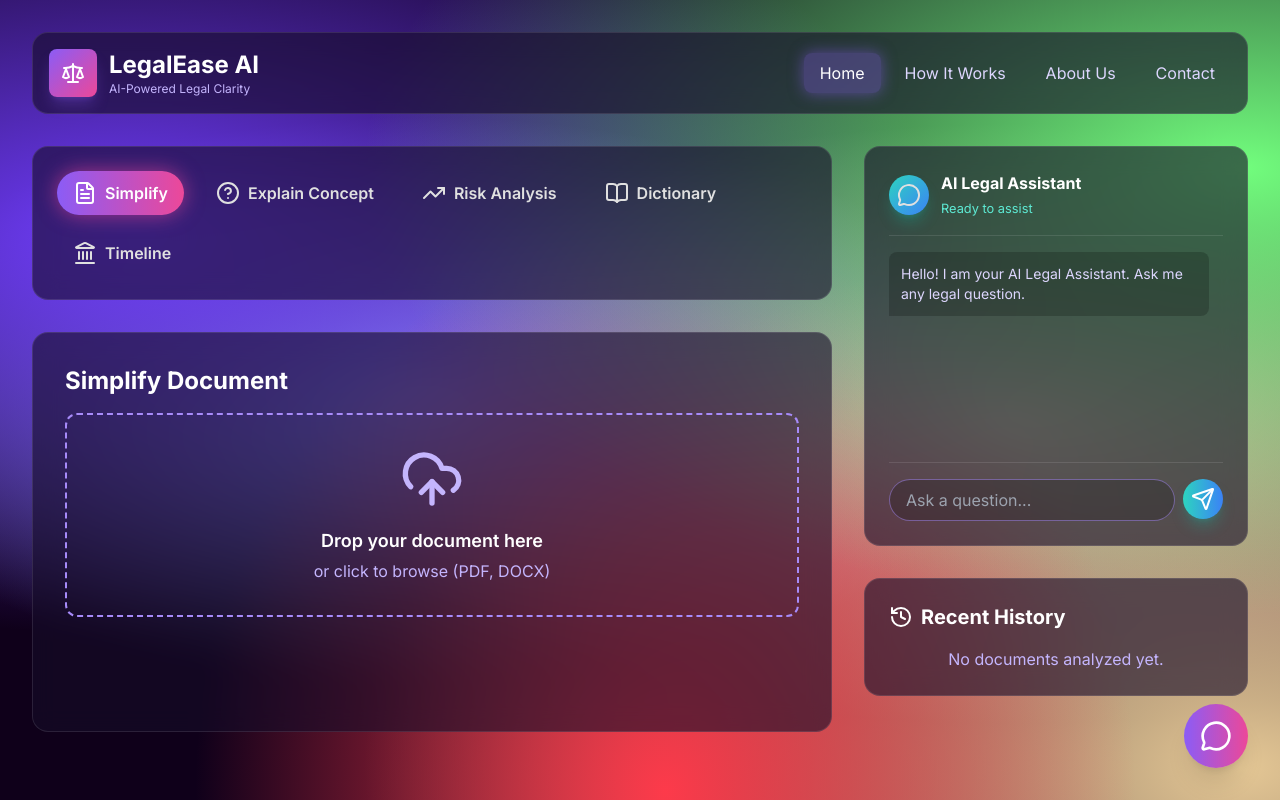
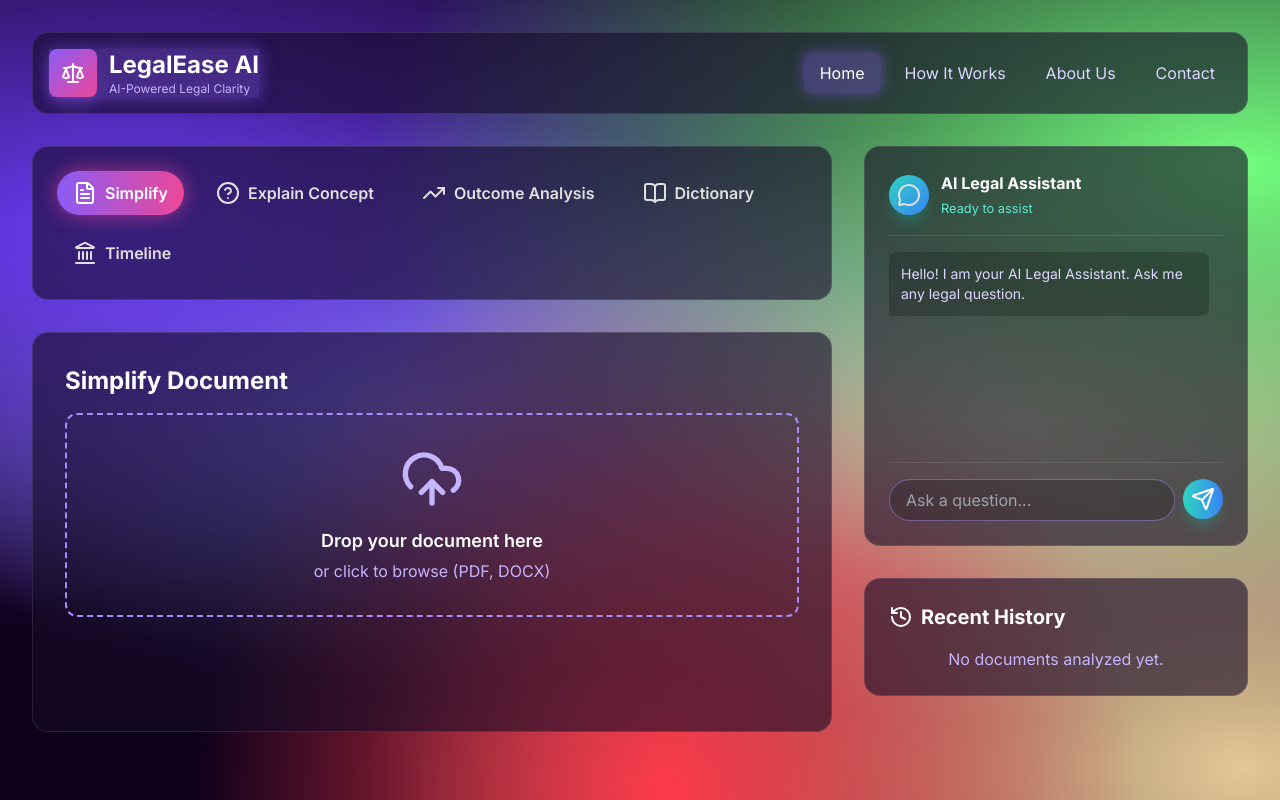
Before and after one commit to Srishti7-7/LegalEase-AI, a Flask app: page / in a window 1280 px wide. Run offline with Flask 3, Linux system fonts and the light colour scheme; some libraries are stand-ins or nearby versions.

```diff
--- a/templates/index.html
+++ b/templates/index.html
@@ -20,7 +20,7 @@
 
         <header class="glass-card rounded-2xl p-4 mb-8">
             <div class="container mx-auto flex justify-between items-center">
-                <a href="#" class="flex items-center gap-3 nav-link" data-page="home">
+                <a href="#" class="flex items-center gap-3 nav-link active" data-page="home">
                     <div class="w-12 h-12 bg-gradient-to-br from-violet-500 to-pink-500 rounded-lg flex items-center justify-center shadow-lg shadow-violet-500/30">
                         <i data-lucide="scale" class="text-white"></i>
                     </div>
@@ -55,7 +55,7 @@
                             <div class="flex flex-wrap gap-2 sm:gap-4">
                                 <button class="tab-button flex-grow sm:flex-grow-0 flex items-center justify-center gap-2 px-4 py-2.5 rounded-full font-semibold transition-all duration-300 active" data-tab="simplify"><i data-lucide="file-text"></i>Simplify</button>
                                 <button class="tab-button flex-grow sm:flex-grow-0 flex items-center justify-center gap-2 px-4 py-2.5 rounded-full font-semibold transition-all duration-300" data-tab="explain"><i data-lucide="help-circle"></i>Explain Concept</button>
-                                <button class="tab-button flex-grow sm:flex-grow-0 flex items-center justify-center gap-2 px-4 py-2.5 rounded-full font-semibold transition-all duration-300" data-tab="predict"><i data-lucide="trending-up"></i>Risk Analysis</button>
+                                <button class="tab-button flex-grow sm:flex-grow-0 flex items-center justify-center gap-2 px-4 py-2.5 rounded-full font-semibold transition-all duration-300" data-tab="predict"><i data-lucide="trending-up"></i>Outcome Analysis</button>
                                 <button class="tab-button flex-grow sm:flex-grow-0 flex items-center justify-center gap-2 px-4 py-2.5 rounded-full font-semibold transition-all duration-300" data-tab="dictionary"><i data-lucide="book-open"></i>Dictionary</button>
                                 <button class="tab-button flex-grow sm:flex-grow-0 flex items-center justify-center gap-2 px-4 py-2.5 rounded-full font-semibold transition-all duration-300" data-tab="timeline"><i data-lucide="landmark"></i>Timeline</button>
                             </div>
@@ -111,17 +111,18 @@
                                 <div id="conceptResults" class="space-y-4"></div>
                             </div>
                             <div id="predict" class="tab-content hidden animate-fade-in">
-                                 <h3 class="text-2xl font-bold text-white mb-4">Risk & Prediction Analysis</h3>
-                                 <p class="text-violet-300 mb-6">Our AI will analyze your uploaded document for potential risks.</p>
+                                <h3 class="text-2xl font-bold text-white mb-4">Outcome Analysis</h3>
+                                <p class="text-violet-300 mb-6">Our AI will analyze your uploaded document for potential risks and predict a likely case outcome.</p>
                                 <button id="runPredictionButton" class="glow-button flex items-center gap-2 bg-gradient-to-r from-amber-500 to-orange-600 text-white font-bold py-3 px-6 rounded-lg shadow-lg shadow-amber-500/30 hover:scale-105 transition-transform duration-300">
                                     <i data-lucide="shield-alert"></i>
-                                    <span>Analyze for Risks</span>
+                                    <span>Run Analysis</span>
                                 </button>
                                 <div id="predictLoading" class="hidden text-center py-8">
                                     <div class="w-12 h-12 border-4 border-t-amber-500 border-violet-500/30 rounded-full animate-spin mx-auto"></div>
-                                    <p class="mt-4 text-amber-200">Running prediction models...</p>
+                                    <p class="mt-4 text-amber-200">Running analysis...</p>
                                 </div>
-                                 <div id="predictResults" class="hidden mt-6 space-y-4"></div>
+                                <div id="predictionOutcome" class="hidden mt-6"></div>
+                                <div id="predictResults" class="hidden mt-4 space-y-4"></div>
                             </div>
                             <div id="dictionary" class="tab-content hidden animate-fade-in">
                                 <h3 class="text-2xl font-bold text-white mb-4">Legal Dictionary</h3>
@@ -200,30 +248,6 @@
     <div id="notification-container" class="fixed top-24 right-8 z-50 space-y-3"></div>
 
     <div id="floating-chat-container">
-        <div id="chat-modal" class="hidden glass-card w-full max-w-md rounded-2xl shadow-2xl flex flex-col transition-all duration-300">
-            <div class="flex items-center justify-between p-4 border-b border-white/10">
-                <div class="flex items-center gap-3">
-                    <div class="w-10 h-10 bg-gradient-to-br from-teal-400 to-blue-500 rounded-full flex items-center justify-center">
-                        <i data-lucide="message-circle" class="text-white"></i>
-                    </div>
-                    <div>
-                        <h4 class="font-bold text-white">General Legal Help</h4>
-                        <small class="text-teal-300">Ask any legal question</small>
-                    </div>
-                </div>
-                <button id="close-chat-modal" class="p-2 text-violet-300 hover:text-white">&times;</button>
-            </div>
-            <div id="general-chat-messages" class="flex-1 overflow-y-auto p-4 space-y-4">
-                </div>
-            <div class="p-4 border-t border-white/10 flex gap-2">
-                <input type="text" id="general-chat-input" class="flex-grow bg-black/20 border border-violet-400/50 rounded-full px-4 py-2 text-white focus:outline-none focus:ring-2 focus:ring-teal-500" placeholder="Ask a question...">
-                <button id="general-chat-send" class="w-10 h-10 flex-shrink-0 bg-gradient-to-r from-teal-400 to-blue-500 text-white rounded-full flex items-center justify-center shadow-lg hover:scale-110 transition-transform"><i data-lucide="send"></i></button>
-            </div>
-        </div>
-
-        <button id="open-chat-button" class="bg-gradient-to-r from-violet-500 to-pink-500 text-white w-16 h-16 rounded-full flex items-center justify-center shadow-xl hover:scale-110 transition-transform duration-300">
-            <i data-lucide="message-circle" class="w-8 h-8"></i>
-        </button>
         </div>
     <script src="/static/legal2.js"></script>
 </body>
```
Also changed, not shown: other parts of templates/index.html (+47 -0 lines). Lines whose indentation alone changed are shown as unchanged.
